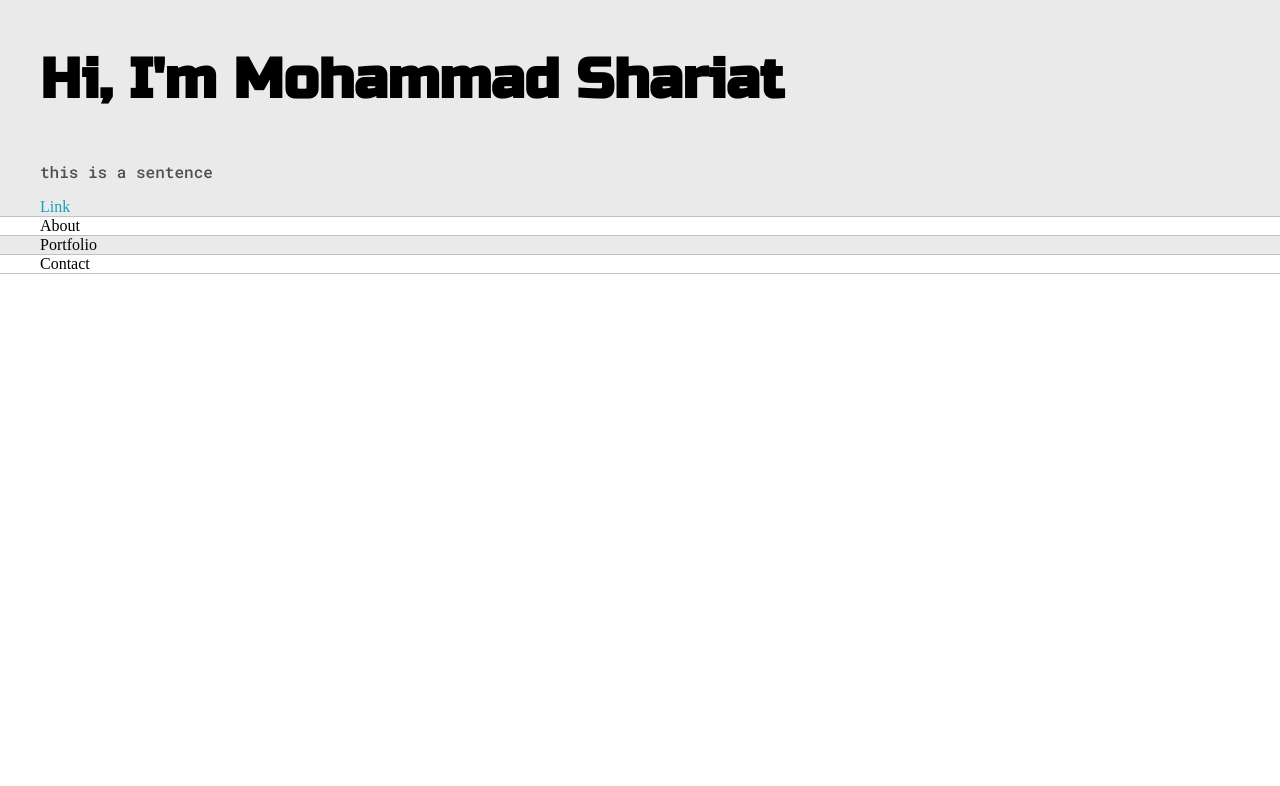
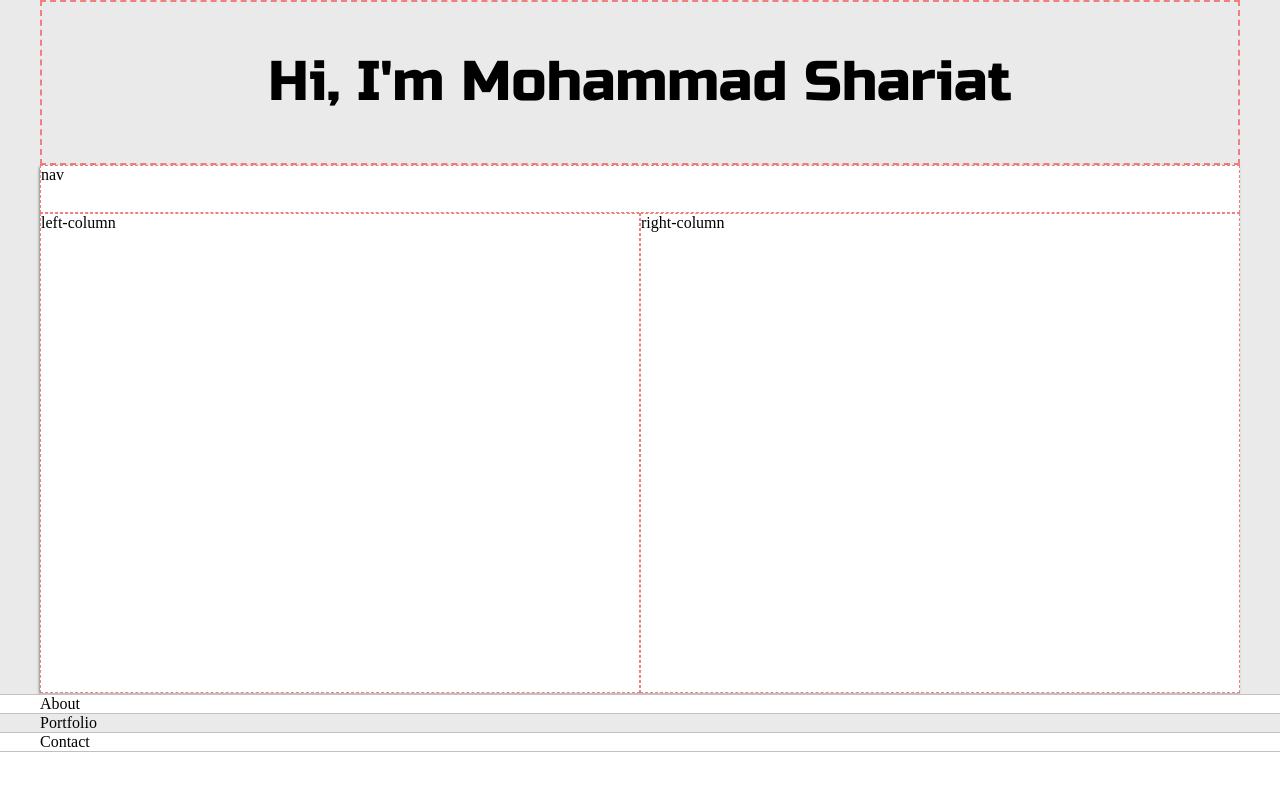
Before and after one commit to MohamadShariat/my_portfolio01, a plain HTML site: page index.html in a window 1280 px wide. Drawn offline with Linux system fonts and the light colour scheme.

Commit message:
the nav and left-column and right-column structure is created

```diff
--- a/index.html
+++ b/index.html
@@ -24,9 +24,14 @@
 </html>
 <section class="s1">
   <div class="main-container">
-    <h1>Hi, I'm Mohammad Shariat</h1>
-    <p>this is a sentence</p>
-    <a href="#">Link</a>
+    <div class="greeting-wrapper">
+      <h1>Hi, I'm Mohammad Shariat</h1>
+    </div>
+    <div class="intro-wrapper">
+      <div class="nav-wrapper">nav</div>
+      <div class="left-column">left-column</div>
+      <div class="right-column">right-column</div>
+    </div>
   </div>
 </section>
 <section class="s2">
--- a/styles.css
+++ b/styles.css
@@ -28,6 +28,7 @@ h6,
 strong {
   color: var(--mainText);
   font-family: 'Russo One', sans-serif;
+  font-weight: 500;
 }
 
 p,
@@ -90,6 +91,46 @@ h6{
     margin: 0 auto;
 }
 
+.greeting-wrapper{
+    display: grid;
+    text-align: center;
+    align-content: center;
+    border: 2px dashed lightcoral;
+    min-height: 10em;
+
+}
+
+.intro-wrapper{
+    background-color: var(--secondarycolor);
+    border-bottom: 1px solid #c1c1c1;
+
+    -webkit-box-shadow: -1px 1px 3px -1px rgba(0,0,0,0.75);
+    -moz-box-shadow: -1px 1px 3px -1px rgba(0,0,0,0.75);
+    box-shadow: -1px 1px 3px -1px rgba(0,0,0,0.75);
+
+    display: grid;
+    grid-template-columns: 1fr 1fr ;
+    grid-template-rows: 3em 30em;
+    grid-template-areas:
+    'nav-wrapper nav-wrapper'
+    'left-column right-column'
+    ;
+
+}
+
+.nav-wrapper{
+    grid-area: nav-wrapper;
+    border: 1px dashed lightcoral;
+}
+.left-column{
+    grid-area: left-column;
+    border: 1px dashed lightcoral;
+}
+.right-column{
+    grid-area: right-column;
+    border: 1px dashed lightcoral;
+}
+
 @media screen and (max-width: 1200px) {
     .main-container{
         width: 95%;
```
